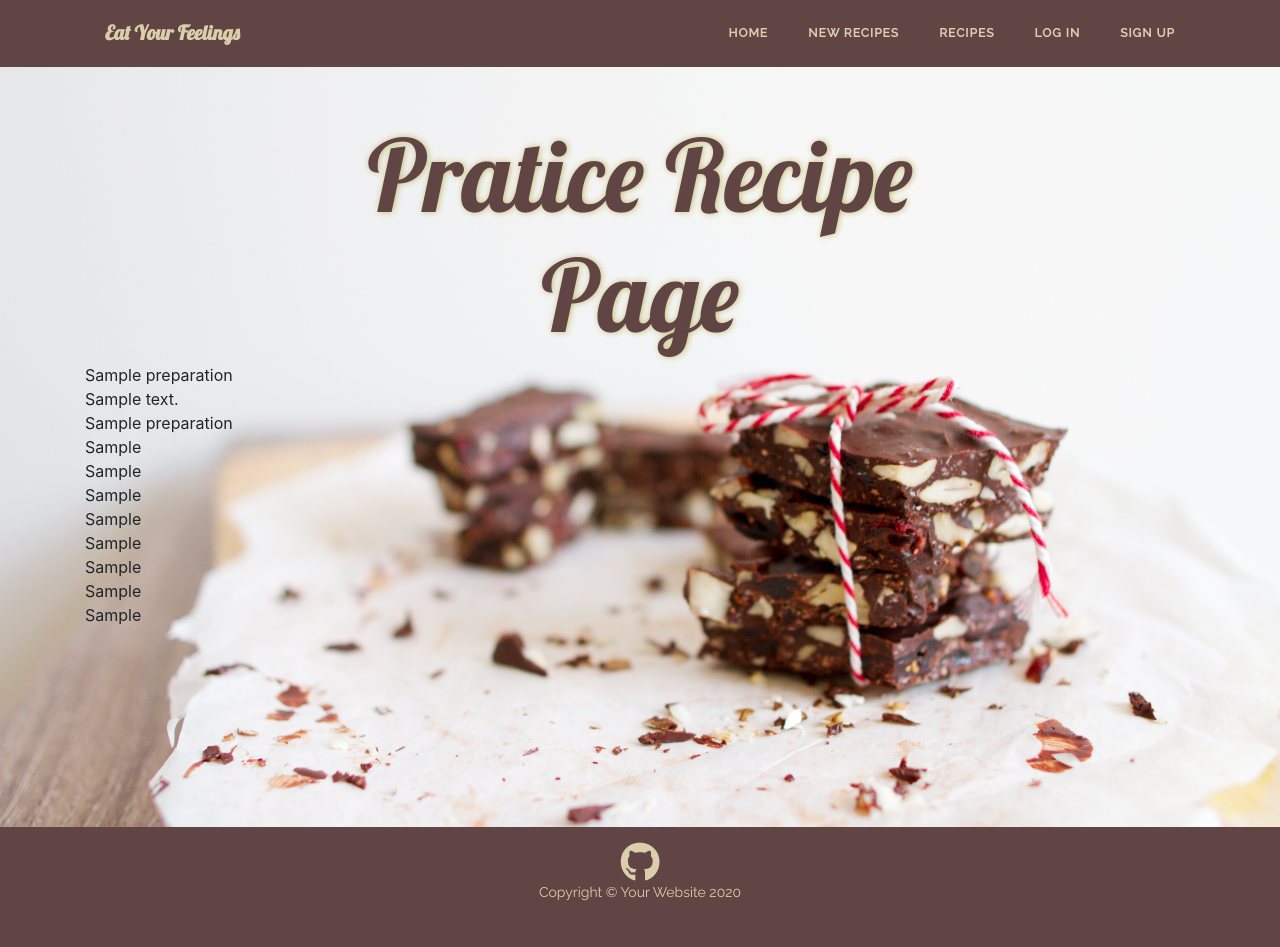
After one commit to PodgeCollins/EatYourFeelings_MS3, a Flask app: page /get_recipes in a window 1280 px wide. The commit adds this page. Run offline with Flask 2, Linux system fonts and the light colour scheme; a database or web service that is not in the repository returns one stand-in record (values such as "Sample title"); some libraries are stand-ins or nearby versions.

Commit message:
Connect flask to mongodb

```diff
--- a/requirements.txt
+++ b/requirements.txt
@@ -1,7 +1,10 @@
 click==8.0.1
+dnspython==2.1.0
 flash==1.0.3
 Flask==2.0.1
+Flask-PyMongo==2.3.0
 itsdangerous==2.0.1
 Jinja2==3.0.1
 MarkupSafe==2.0.1
+pymongo==3.11.4
 Werkzeug==2.0.1
--- a/run.py
+++ b/run.py
@@ -1,17 +1,32 @@
 import os
 import json
-from flask import Flask, render_template, request, flash
+from flask import (
+    Flask, flash, render_template,
+    redirect, request, session, url_for)
+from flask_pymongo import PyMongo
+from bson.objectid import ObjectId
 if os.path.exists("env.py"):
     import env
 
 
 app = Flask(__name__)
+
+app.config["MONGO_DBNAME"] = os.environ.get("MONGO_DBNAME")
+app.config["MONGO_URI"] = os.environ.get("MONGO_URI")
 app.secret_key = os.environ.get("SECRET_KEY")
+
+mongo = PyMongo(app)
 
 
 @app.route("/")
 def index():
     return render_template("index.html", header="Index Page")
+
+
+@app.route("/get_recipes")
+def get_recipes():
+    prep = mongo.db.preparation.find()
+    return render_template("newrecipes.html", preparation=prep)
 
 
 @app.route("/recipes")
--- a/templates/base.html
+++ b/templates/base.html
@@ -20,6 +20,9 @@
 				<ul class="navbar-nav ml-auto">
 					<li class="nav-item">
 						<a class="nav-link" href="{{ url_for('index') }}">Home</a>
+					</li>
+					<li class="nav-item">
+						<a class="nav-link" href="{{ url_for('get_recipes') }}">New Recipes</a>
 					</li>
 					<li class="nav-item">
 						<a class="nav-link" href="{{ url_for('recipes') }}">Recipes</a>
--- /dev/null
+++ b/templates/newrecipes.html
@@ -0,0 +1,30 @@
+{% extends "base.html" %}
+{% block content %}
+<header class="glutton">
+  <div class="overlay"></div>
+  <div class="container">
+    <div class="row">
+      <div class="col-lg-8 col-md-10 mx-auto">
+        <div class="site-heading">
+          <h1>Pratice Recipe Page</h1>
+        </div>
+      </div>
+    </div>
+  </div>
+</header>
+<section>
+    {% for prep in preparation %}
+        {{ prep.title }}<br>
+        {{ prep.description }}<br>
+        {{ prep.prep_name }}<br>
+        {{ prep.step1 }}<br>
+        {{ prep.step2 }}<br>
+        {{ prep.step3 }}<br>
+        {{ prep.step4 }}<br>
+        {{ prep.step5 }}<br>
+        {{ prep.step6 }}<br>
+        {{ prep.step7 }}<br>
+        {{ prep.step8 }}<br>
+    {% endfor %}
+</section>
+{% endblock %}
```
Also changed, not shown: app.py (deleted, +0 -18 lines).
